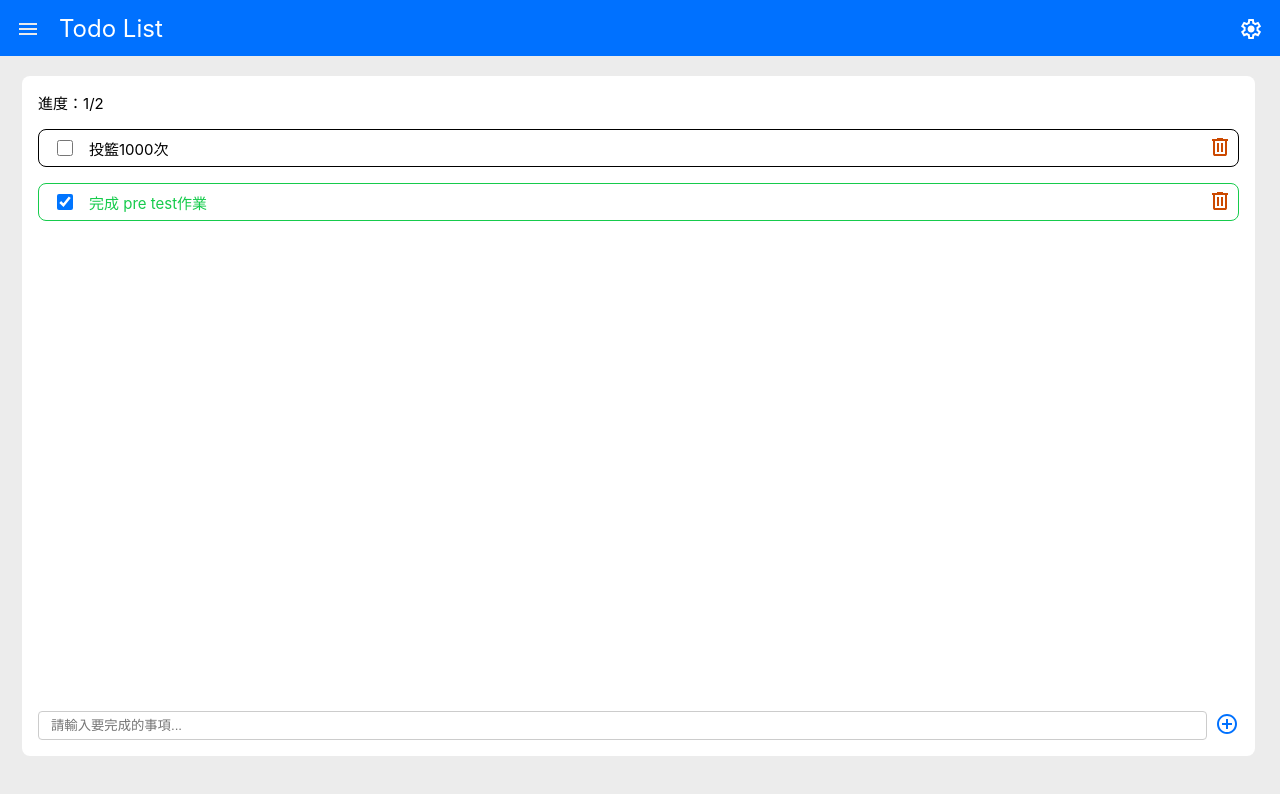
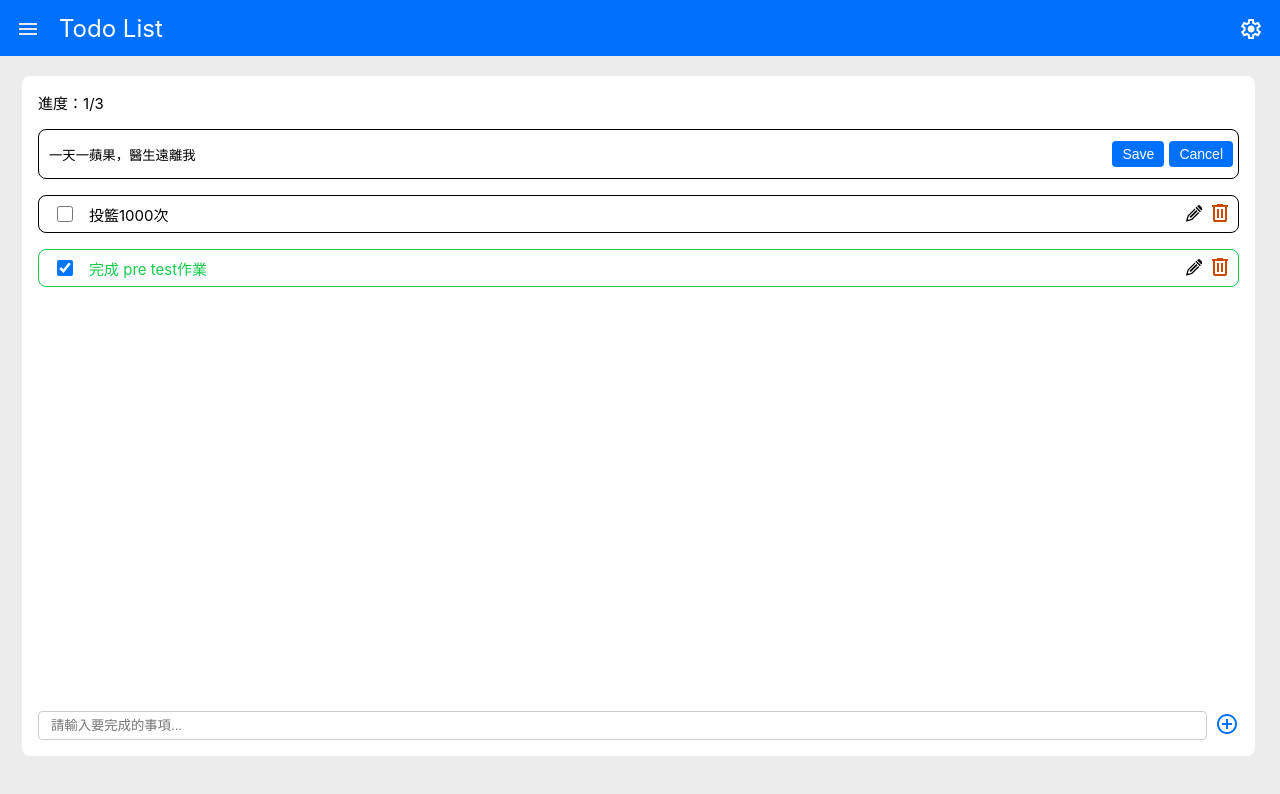
Before and after one commit to wen527555/ToDoList, a React (Vite) app: page / in a window 1280 px wide. Both pictures are taken after a click on the button 1220 px from the left and 148 px from the top of the page. Shown: the top 794 px of the page. Built offline with nearby package versions, Linux system fonts and the light colour scheme.

Commit message:
feat:develop task editing feature

```diff
--- a/src/App.jsx
+++ b/src/App.jsx
@@ -16,16 +16,19 @@
     id: generateId(),
     text: "一天一蘋果，醫生遠離我",
     completed: false,
+    isEditing: false,
   },
   {
     id: generateId(),
     text: "投籃1000次",
     completed: false,
+    isEditing: false,
   },
   {
     id: generateId(),
     text: "完成 pre test作業",
     completed: true,
+    isEditing: false,
   },
 ];
 
@@ -62,6 +65,14 @@
     }, 2000);
   };
 
+  const handleEditTask = (id, newText) => {
+    setTasks((preTasks) =>
+      preTasks.map((task) =>
+        task.id === id ? { ...task, text: newText } : task
+      )
+    );
+  };
+
   return (
     <>
       <GlobalStyle />
@@ -72,6 +83,7 @@
           tasks={tasks}
           onToggle={handleToggleTask}
           onDelete={handleDeleteTask}
+          onEdit={handleEditTask}
         />
         <TaskInput onAdd={handleAddTask} />
       </Content>
--- /dev/null
+++ b/src/components/TaskEditMode.jsx
@@ -0,0 +1,62 @@
+import styled from "styled-components";
+import PropTypes from "prop-types";
+
+function EditMode({ onSave, onCancel, editText, onChange }) {
+  return (
+    <EditContainer>
+      <EditInput type="text" value={editText} onChange={onChange} />
+      <ButtonWrapper>
+        <EditButton onClick={onSave}>Save</EditButton>
+        <EditButton onClick={onCancel}>Cancel</EditButton>
+      </ButtonWrapper>
+    </EditContainer>
+  );
+}
+
+export default EditMode;
+
+EditMode.propTypes = {
+  onSave: PropTypes.func.isRequired,
+  onCancel: PropTypes.func.isRequired,
+  editText: PropTypes.string.isRequired,
+  onChange: PropTypes.func.isRequired,
+};
+
+const EditContainer = styled.div`
+  border-radius: 8px;
+  height: 50px;
+  width: 100%;
+  margin-bottom: 16px;
+  display: flex;
+  justify-content: space-between;
+  align-items: center;
+  padding: 10px 5px;
+  border: 1px solid #000000;
+`;
+
+const EditInput = styled.input`
+  flex: 1;
+  padding: 5px;
+  border: none;
+  outline: none;
+`;
+
+const ButtonWrapper = styled.div`
+  display: flex;
+  gap: 5px;
+`;
+
+const EditButton = styled.button`
+  padding: 5px 10px;
+  font-size: 14px;
+  border: none;
+  border-radius: 4px;
+  background-color: #0071ff;
+  color: white;
+  cursor: pointer;
+
+  &:hover {
+    background-color: #ececec;
+    color: black;
+  }
+`;
--- a/src/components/TaskItem.jsx
+++ b/src/components/TaskItem.jsx
@@ -1,10 +1,47 @@
 import styled from "styled-components";
 import PropTypes from "prop-types";
+import { useState } from "react";
+import TaskEditMode from "./TaskEditMode";
 
-function TaskItem({ tasks, onDelete, onToggle }) {
+function TaskItem({ tasks, onDelete, onToggle, onEdit }) {
+  const [editingTaskId, setEditingTaskId] = useState(null);
+  const [editText, setEditText] = useState("");
+
+  const handleEditClick = (task) => {
+    setEditingTaskId(task.id);
+    setEditText(task.text);
+  };
+
+  const handleSaveClick = () => {
+    if (!editText.trim()) {
+      alert("請勿空白！");
+      return;
+    }
+    onEdit(editingTaskId, editText);
+    setEditingTaskId(null);
+  };
+
+  const handleCancelClick = () => {
+    setEditingTaskId(null);
+    setEditText("");
+  };
+
+  const handleChangeText = (e) => {
+    setEditText(e.target.value);
+  };
+
   return (
     <>
       {tasks.map((task) => (
+        <>
+          {editingTaskId === task.id ? (
+            <TaskEditMode
+              editText={editText}
+              onChange={handleChangeText}
+              onSave={handleSaveClick}
+              onCancel={handleCancelClick}
+            />
+          ) : (
             <ItemContainer
               key={task.id}
               isDeleting={task.isDeleting}
@@ -17,8 +54,11 @@
                 onChange={() => onToggle(task.id)}
               />
               <ItemText completed={task.completed}>{task.text}</ItemText>
-          <DeleteIcon onClick={() => onDelete(task.id)} />
+              <ItemEdit onClick={() => handleEditClick(task)} />
+              <ItemDelete onClick={() => onDelete(task.id)} />
             </ItemContainer>
+          )}
+        </>
       ))}
     </>
   );
@@ -36,11 +76,12 @@
   ).isRequired,
   onToggle: PropTypes.func.isRequired,
   onDelete: PropTypes.func.isRequired,
+  onEdit: PropTypes.func.isRequired,
 };
 
-function DeleteIcon({ onClick }) {
+function ItemDelete({ onClick }) {
   return (
-    <ItemDelete onClick={onClick} aria-label="刪除" title="刪除">
+    <IconWrapper onClick={onClick} aria-label="刪除" title="刪除">
       <svg
         width="16"
         height="18"
@@ -53,11 +94,30 @@
           fill="#CC4900"
         />
       </svg>
-    </ItemDelete>
+    </IconWrapper>
   );
 }
 
-DeleteIcon.propTypes = {
+ItemDelete.propTypes = {
+  onClick: PropTypes.func.isRequired,
+};
+
+function ItemEdit({ onClick }) {
+  return (
+    <IconWrapper onClick={onClick}>
+      <svg
+        xmlns="http://www.w3.org/2000/svg"
+        width="16"
+        height="18"
+        viewBox="0 0 25 25"
+      >
+        <path d="M 20.09375 0.25 C 19.5 0.246094 18.917969 0.457031 18.46875 0.90625 L 17.46875 1.9375 L 24.0625 8.5625 L 25.0625 7.53125 C 25.964844 6.628906 25.972656 5.164063 25.0625 4.25 L 21.75 0.9375 C 21.292969 0.480469 20.6875 0.253906 20.09375 0.25 Z M 16.34375 2.84375 L 14.78125 4.34375 L 21.65625 11.21875 L 23.25 9.75 Z M 13.78125 5.4375 L 2.96875 16.15625 C 2.71875 16.285156 2.539063 16.511719 2.46875 16.78125 L 0.15625 24.625 C 0.0507813 24.96875 0.144531 25.347656 0.398438 25.601563 C 0.652344 25.855469 1.03125 25.949219 1.375 25.84375 L 9.21875 23.53125 C 9.582031 23.476563 9.882813 23.222656 10 22.875 L 20.65625 12.3125 L 19.1875 10.84375 L 8.25 21.8125 L 3.84375 23.09375 L 2.90625 22.15625 L 4.25 17.5625 L 15.09375 6.75 Z M 16.15625 7.84375 L 5.1875 18.84375 L 6.78125 19.1875 L 7 20.65625 L 18 9.6875 Z"></path>
+      </svg>
+    </IconWrapper>
+  );
+}
+
+ItemEdit.propTypes = {
   onClick: PropTypes.func.isRequired,
 };
 
@@ -97,7 +157,7 @@
   color: ${(props) => (props.completed ? "#16CB4C" : "#000000")};
 `;
 
-const ItemDelete = styled.button`
+const IconWrapper = styled.button`
   cursor: pointer;
   margin-right: 10px;
 `;
```
Lines whose indentation alone changed are shown as unchanged.
